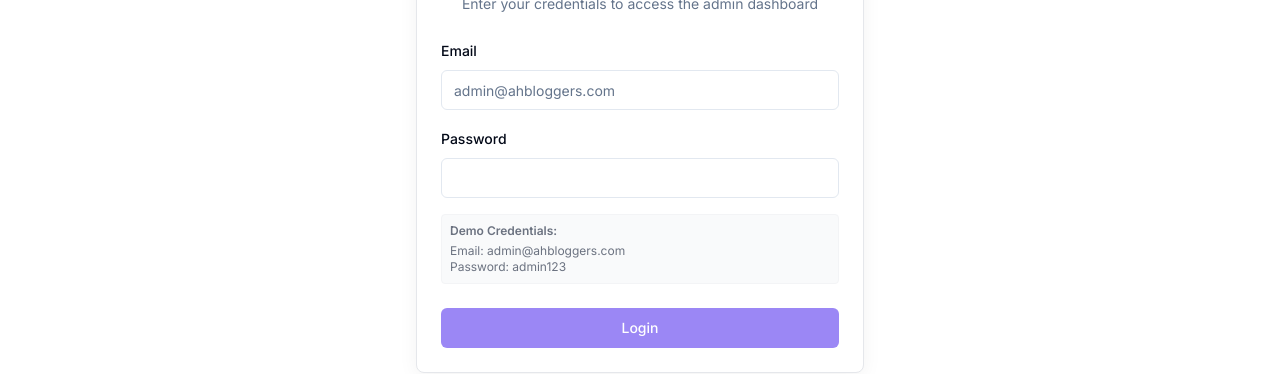
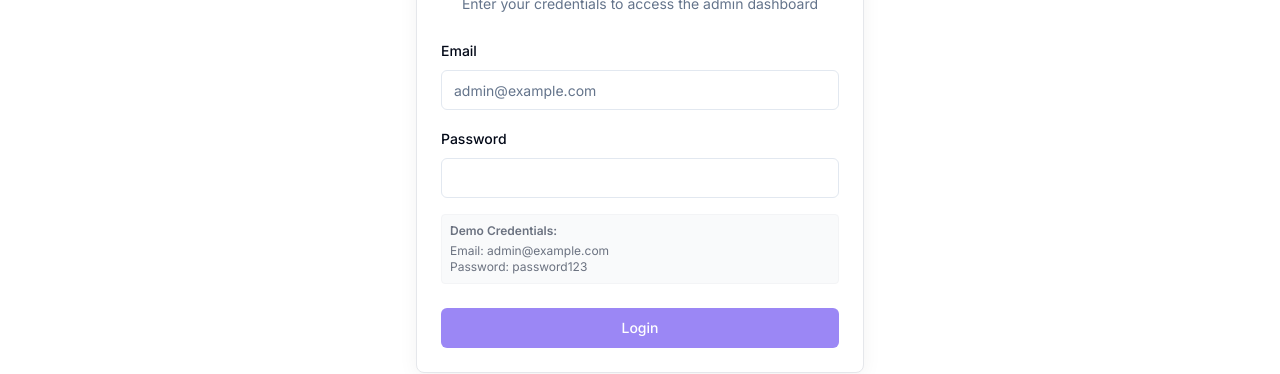
Before and after one commit to anilchowdary07/ah-blogger-premium-build, a React (Vite) app: page /login in a window 1280 px wide. Shown: the part 290-664 px from the top of the page. Built offline with nearby package versions, Linux system fonts and the light colour scheme.

Commit message:
Change admin credentials
Update the admin login credentials for the admin panel.

```diff
--- a/src/context/AuthContext.tsx
+++ b/src/context/AuthContext.tsx
@@ -39,7 +39,7 @@ export const AuthProvider: React.FC<{ children: React.ReactNode }> = ({ children
   const login = async (email: string, password: string): Promise<boolean> => {
     // In a real app, you'd validate against a backend
     // For demo, we'll use hardcoded admin credentials
-    if (email === "admin@ahbloggers.com" && password === "admin123") {
+    if (email === "admin@example.com" && password === "password123") {
       const userData: User = {
         name: "Admin User",
         email: email,
--- a/src/pages/Login.tsx
+++ b/src/pages/Login.tsx
@@ -52,7 +52,7 @@ const Login = () => {
               <Input
                 id="email"
                 type="email"
-                placeholder="admin@ahbloggers.com"
+                placeholder="admin@example.com"
                 value={email}
                 onChange={(e) => setEmail(e.target.value)}
                 required
@@ -72,8 +72,8 @@ const Login = () => {
             {/* Note: In a real app, this would be hidden */}
             <div className="text-xs text-gray-500 p-2 bg-gray-50 rounded border border-gray-100">
               <p className="font-semibold mb-1">Demo Credentials:</p>
-              <p>Email: admin@ahbloggers.com</p>
-              <p>Password: admin123</p>
+              <p>Email: admin@example.com</p>
+              <p>Password: password123</p>
             </div>
           </CardContent>
           <CardFooter>
```
